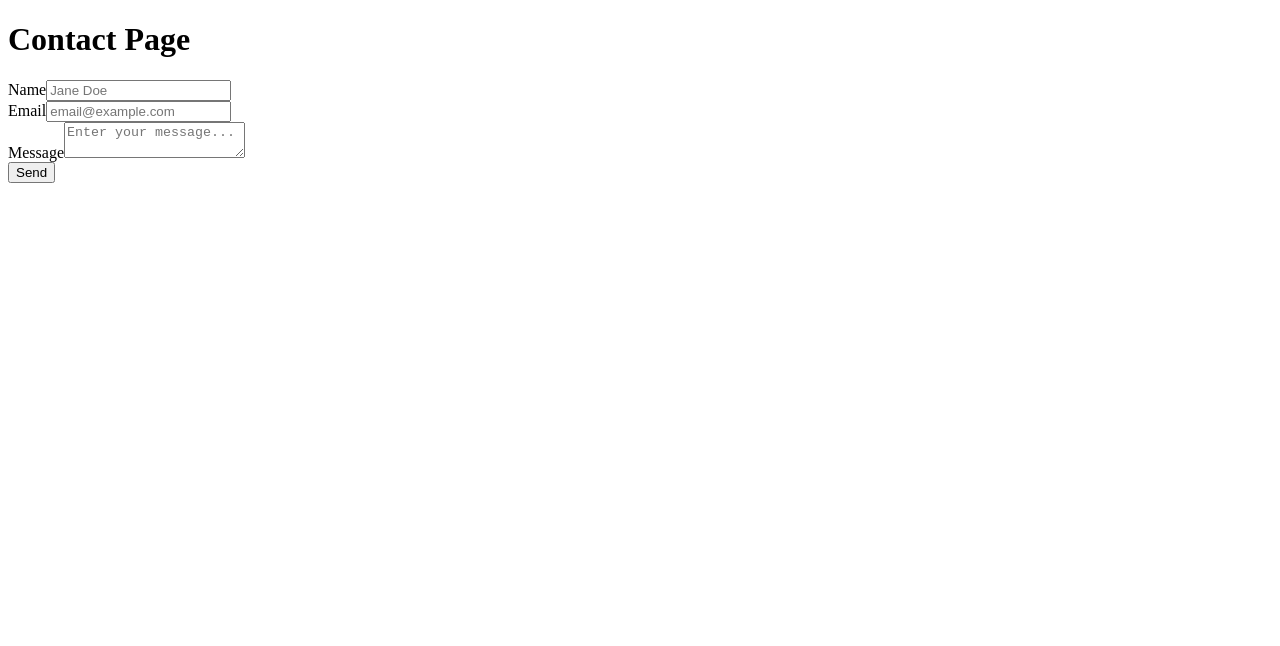
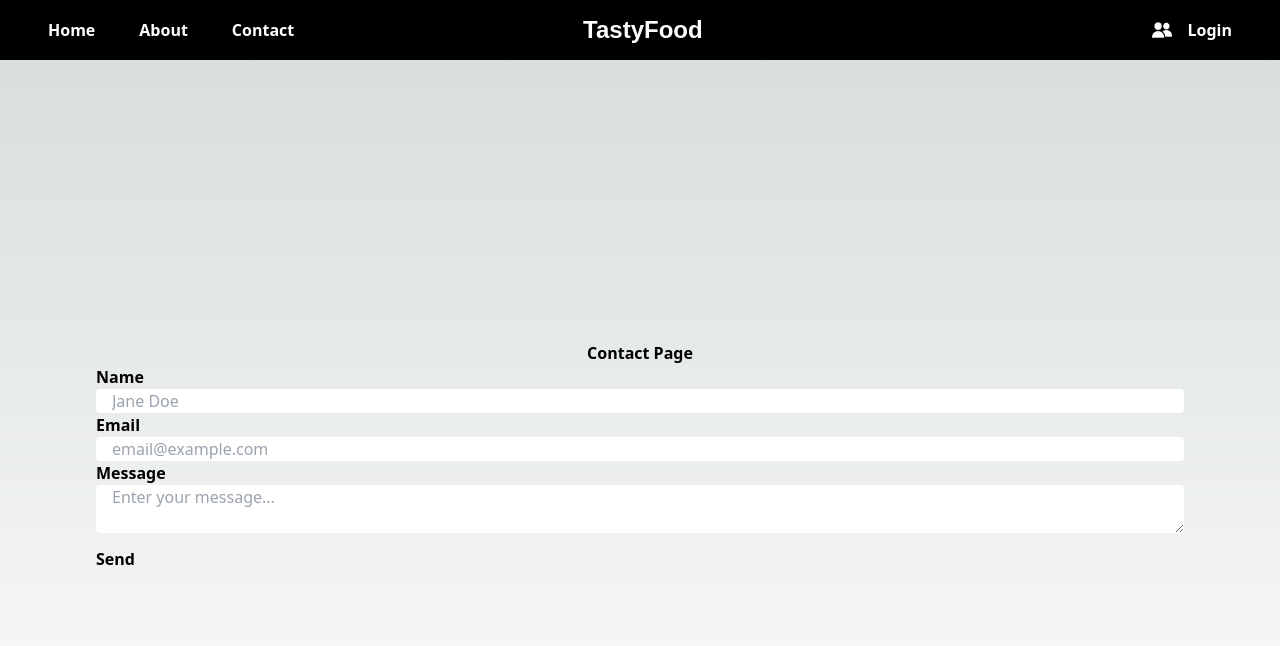
Before and after one commit to SamchenUF/CEN3031TastyFood, a Next.js app in the folder tastyfoodapp/: page /contact in a window 1280 px wide. Shown: the top 646 px of the page. Built offline with nearby package versions, Linux system fonts and the light colour scheme; a web font is replaced by a local one.

Commit message:
code used for the video

```diff
--- a/tastyfoodapp/package.json
+++ b/tastyfoodapp/package.json
@@ -14,7 +14,7 @@
     "fs": "^0.0.1-security",
     "next": "14.1.1",
     "open": "^10.1.0",
-    "openai": "^4.30.0",
+    "openai": "^4.38.5",
     "react": "^18",
     "react-dom": "^18",
     "sqlite3": "^5.1.7",
--- a/tastyfoodapp/pages/contact.js
+++ b/tastyfoodapp/pages/contact.js
@@ -1,4 +1,5 @@
 import React, { useState } from 'react';
+import Layout from "@/components/layout";
 
 export default function Contact() {
     const [formData, setFormData] = useState({
@@ -28,6 +29,7 @@ export default function Contact() {
     };
 
     return (
+        <Layout>
         <main className="flex min-h-screen flex-col items-center justify-center p-24 bg-gray-100">
             <h1 className="text-3xl font-bold mb-6">Contact Page</h1>
             <form className="w-full max-w-lg" onSubmit={handleSubmit}>
@@ -46,7 +48,7 @@ export default function Contact() {
                             Email
                         </label>
                         <input className="appearance-none block w-full bg-gray-200 text-gray-700 border border-gray-200 rounded py-3 px-4 mb-3 leading-tight focus:outline-none focus:bg-white focus:border-gray-500"
-                               id="email" type="email" placeholder="email@example.com" name="email" value={formData.email} onChange={handleChange} />
+                             id="email" type="email" placeholder="email@example.com" name="email" value={formData.email} onChange={handleChange} />
                     </div>
                 </div>
                 <div className="flex flex-wrap -mx-3 mb-6">
@@ -67,5 +69,6 @@ export default function Contact() {
                 </div>
             </form>
         </main>
+        </Layout>
     );
 }
```
Also changed, not shown: 1 other file (tests, documents, lock files or other folders).
